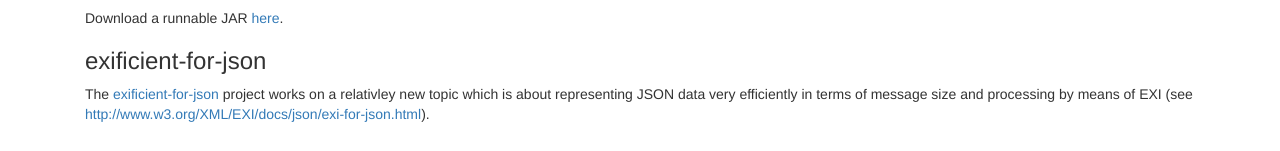
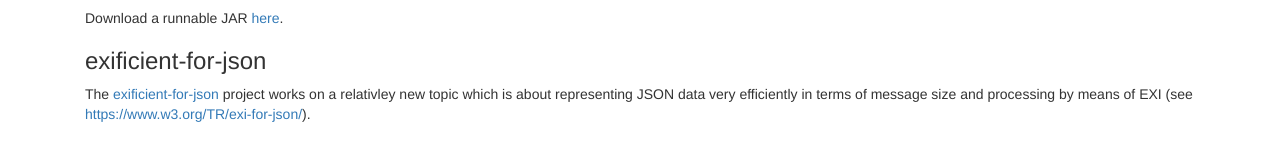
Before and after one commit to EXIficient/exificient.github.io, a Jekyll site: the page built from java/index.html, in a window 1280 px wide. Shown: the part 1032-1183 px from the top of the page. Built offline with Jekyll 4.4.1, drawn with Linux system fonts in a browser that asks for light colours; nearby versions of some CDN libraries; part of the change alters nothing that is shown.

Commit message:
update EXIforJSON link

```diff
--- a/java/index.html
+++ b/java/index.html
@@ -26,5 +26,5 @@ group: "navigation"
 	<h3>exificient-for-json</h3>
 	<p>The <a target="_blank" href="https://github.com/EXIficient/exificient-for-json">exificient-for-json</a> project
 	works on a relativley new topic which is about representing JSON data very efficiently in terms of message size and processing by
-	means of EXI (see <a target="_blank" href="http://www.w3.org/XML/EXI/docs/json/exi-for-json.html">http://www.w3.org/XML/EXI/docs/json/exi-for-json.html</a>).</p>
+	means of EXI (see <a target="_blank" href="https://www.w3.org/TR/exi-for-json/">https://www.w3.org/TR/exi-for-json/</a>).</p>
 </div>
```
